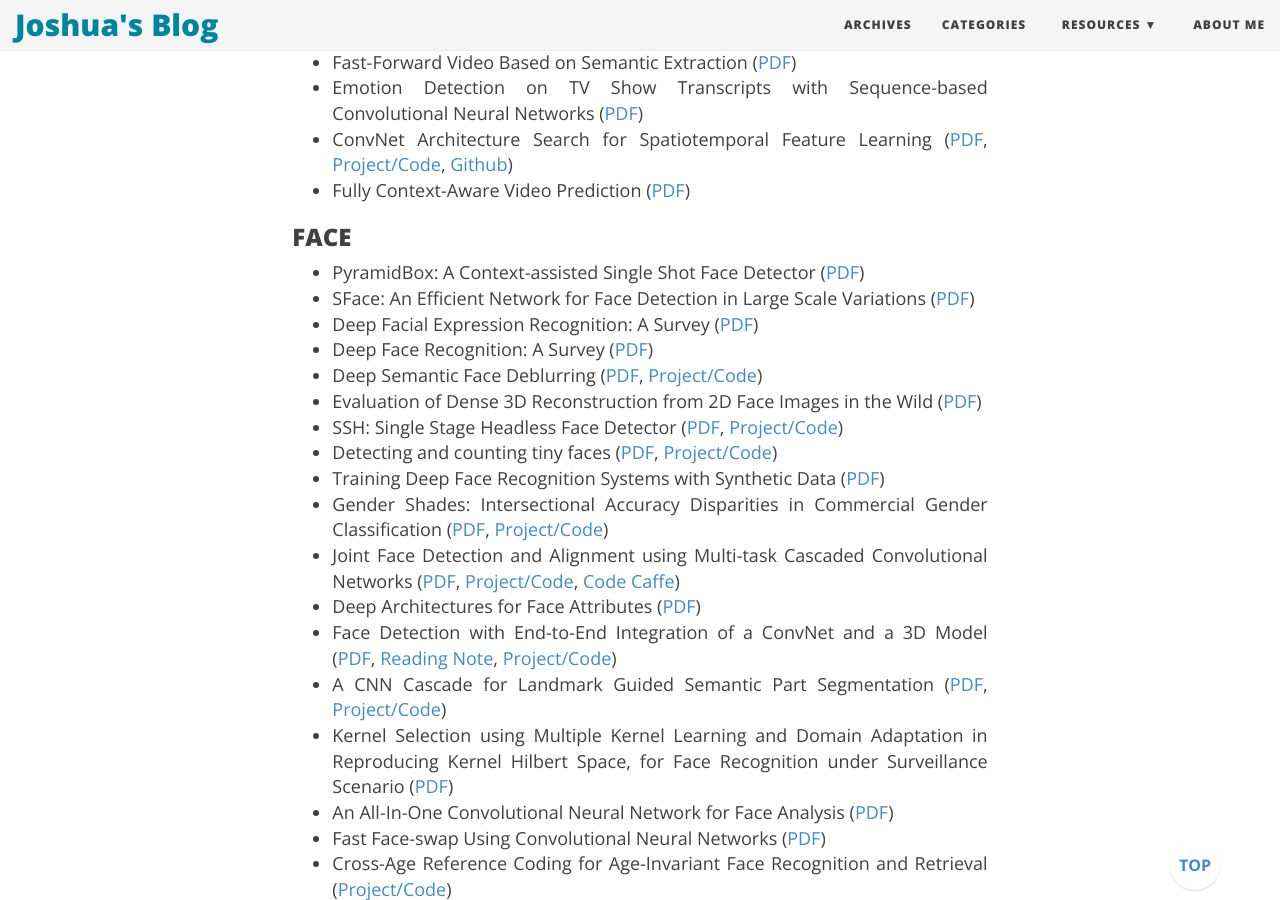
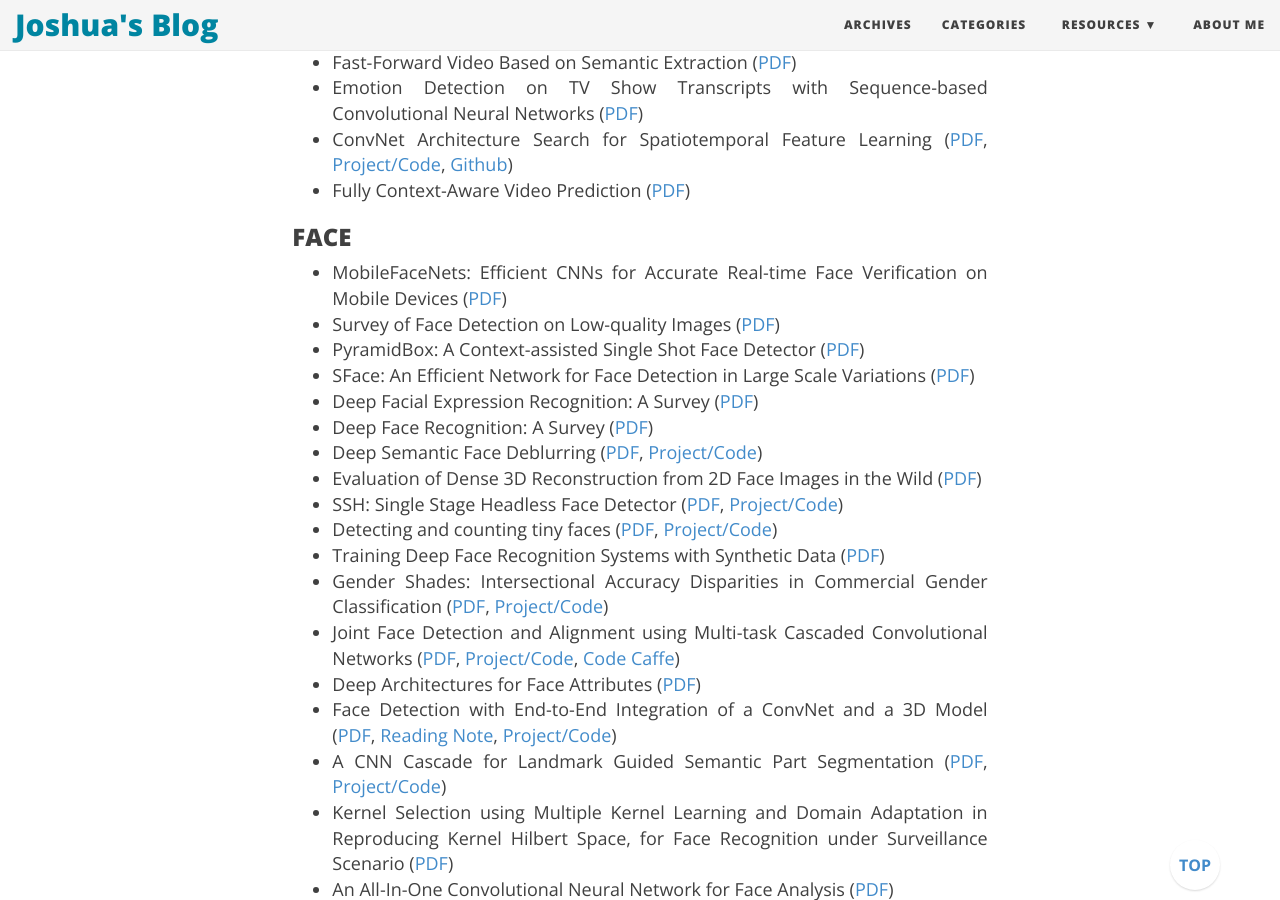
Before and after one commit to joshua19881228/joshua19881228.github.io, a Jekyll site: the page built from _posts/Computer_Vision/2016-08-25-my-jumble-of-computer-vision.md, in a window 1280 px wide and 900 px high, scrolled down 11378 px. Built offline with Jekyll 4.4.1, drawn with Linux system fonts in a browser that asks for light colours; nearby versions of some CDN libraries; formulas are drawn with MathJax 3; comment, search, counter and statistics services are not loaded.

Commit message:
update post

```diff
--- a/_posts/Computer_Vision/2016-08-25-my-jumble-of-computer-vision.md
+++ b/_posts/Computer_Vision/2016-08-25-my-jumble-of-computer-vision.md
@@ -286,6 +286,8 @@ I am going to maintain this page to record a few things about computer vision th
 
 ### FACE ###
 
+* MobileFaceNets: Efficient CNNs for Accurate Real-time Face Verification on Mobile Devices ([PDF](https://arxiv.org/abs/1804.07573))
+* Survey of Face Detection on Low-quality Images ([PDF](https://arxiv.org/abs/1804.07362))
 * PyramidBox: A Context-assisted Single Shot Face Detector ([PDF](https://arxiv.org/abs/1803.07737))
 * SFace: An Efficient Network for Face Detection in Large Scale Variations ([PDF](SFace: An Efficient Network for Face Detection in Large Scale Variations))
 * Deep Facial Expression Recognition: A Survey ([PDF](https://arxiv.org/abs/1804.08348))
```
